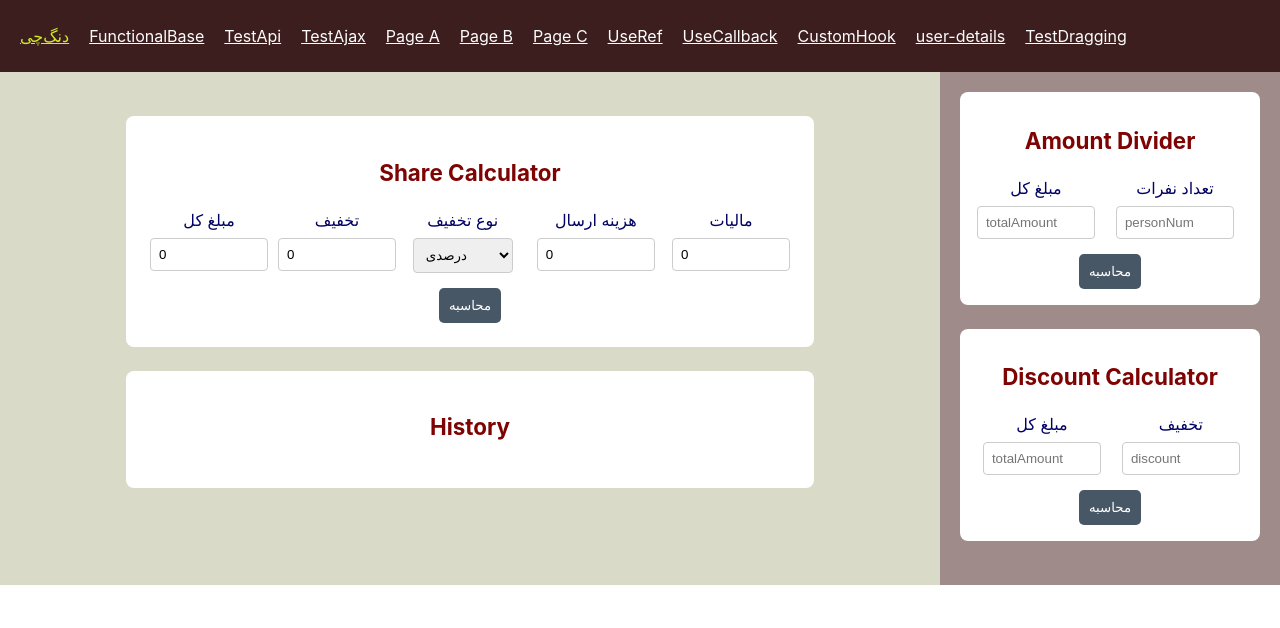
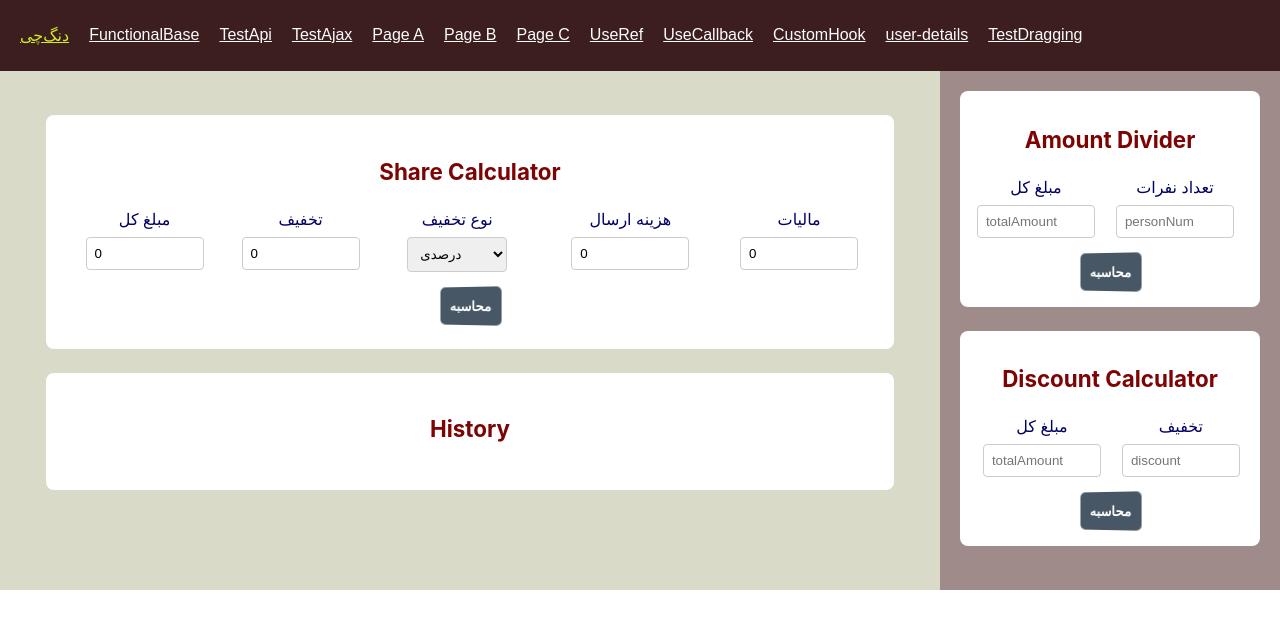
Before and after one commit to danialvfd/welcome-to-reactjs, a React (Create React App) app: page /DongChi in a window 1280 px wide. Shown: the top 628 px of the page. Built offline with nearby package versions, Linux system fonts and the light colour scheme.

Commit message:
fix: calculation problem

```diff
--- a/package.json
+++ b/package.json
@@ -3,6 +3,9 @@
   "version": "0.1.0",
   "private": true,
   "dependencies": {
+    "@dnd-kit/core": "^6.3.1",
+    "@dnd-kit/sortable": "^10.0.0",
+    "@dnd-kit/utilities": "^3.2.2",
     "@hello-pangea/dnd": "^18.0.1",
     "axios": "^1.7.9",
     "cra-template": "1.2.0",
--- a/src/App.js
+++ b/src/App.js
@@ -17,6 +17,7 @@ import DongChi from './pages/DongChi';
 import UserDetails from './pages/UserDetails';
 import './assets/myStyles.css';
 import TestDragging from './pages/TestDragging';
+import { SelectedItemProvider } from './context/SelectedItemContext';
 
 const App = () => {
     const [state, dispatch] = useReducer(reducer, initialState);
@@ -24,6 +25,7 @@ const App = () => {
     return (
         <StateContext.Provider value={{ state, dispatch }}>
             <UserProvider>
+                <SelectedItemProvider>
                     <Router>
                         <Layout>
                             <Routes>
@@ -43,6 +45,7 @@ const App = () => {
                             </Routes>
                         </Layout>
                     </Router>
+                </SelectedItemProvider>
             </UserProvider>
         </StateContext.Provider>
     );
--- a/src/assets/CalculatorStyles.css
+++ b/src/assets/CalculatorStyles.css
@@ -3,7 +3,9 @@
   padding: 1.5rem;
   background-color: white;
   border-radius: 0.5rem;
-  max-width: 40rem;
+  max-width: 50rem;
+  max-height: 30rem;
+  overflow-y: auto;
   margin: 1.5rem auto;
 }
 
@@ -71,6 +73,7 @@ label {
 }
 
 .history-item {
+  position: relative;
   background-color: #ffffff;
   border: 1px solid #e0e0e0;
   border-radius: 6px;
@@ -123,11 +126,13 @@ label {
 /* Drag handle */
 .drag-handle {
   cursor: grab;
-  padding: 8px;
-  background-color: #e9ecef;
-  border-radius: 4px;
+  padding: 2px;
+  border-radius: 0.25rem;
   display: inline-block;
   margin-right: 10px;
+  position: absolute;
+  top: 0.5px;
+  right: 5px;
 }
 
 .history-item:active .drag-handle {
--- a/src/components/CalculationHistory.js
+++ b/src/components/CalculationHistory.js
@@ -1,32 +1,65 @@
 import React from "react";
-import "../assets/CalculatorStyles.css";
+import { useSelectedItem } from "../context/SelectedItemContext";
+import { DndContext } from '@dnd-kit/core';
+import { useSortable, SortableContext, verticalListSortingStrategy } from '@dnd-kit/sortable';
 
 const CalculationHistory = ({ history, updateHistory }) => {
+  const { setSelectedItem } = useSelectedItem();
+
   const handleDelete = (index) => {
     const updatedHistory = history.filter((_, i) => i !== index);
     updateHistory(updatedHistory);
     localStorage.setItem("calculationHistory", JSON.stringify(updatedHistory));
   };
+
   const handleEdit = (item) => {
-    // call context to update selectedItem
+    setSelectedItem(item);
+  };
+
+  const handleDragEnd = (event) => {
+    const { active, over } = event;
+
+    if (active.id !== over.id) {
+      const oldIndex = history.findIndex(item => item.id === active.id);
+      const newIndex = history.findIndex(item => item.id === over.id);
+
+      const updatedHistory = [...history];
+      const [movedItem] = updatedHistory.splice(oldIndex, 1);
+      updatedHistory.splice(newIndex, 0, movedItem);
+
+      updateHistory(updatedHistory);
+      localStorage.setItem("calculationHistory", JSON.stringify(updatedHistory));
+    }
+  };
+
+  const SortableItem = ({ item, index }) => {
+    const { setNodeRef } = useSortable({ id: item.id });
+
+    return (
+      <li ref={setNodeRef} className="history-item">
+        <div className="drag-handle">⬍</div>
+        <div className="history-actions">
+          <strong>{index + 1}- {item.resultContent}</strong>
+          <button onClick={() => handleEdit(item)}>Edit</button>
+          <button onClick={() => handleDelete(index)}>Remove</button>
+        </div>
+      </li>
+    );
   };
 
   return (
+    <DndContext onDragEnd={handleDragEnd}>
+      <SortableContext items={history.map(item => item.id)} strategy={verticalListSortingStrategy}>
         <div className="main-container">
           <h2>History</h2>
           <ul className="history-container">
             {history.map((item, index) => (
-          <li key={index} className="history-item">
-            <div className="history-actions">
-              <strong>{index + 1}- {item.resultContent}</strong>
-              <button>Drag</button>
-              <button onClick={() => handleEdit(item)}>Edit</button>
-              <button onClick={() => handleDelete(index)}>Remove</button>
-            </div>
-          </li>
+              <SortableItem key={item.id} item={item} index={index} />
             ))}
           </ul>
         </div>
+      </SortableContext>
+    </DndContext>
   );
 };
 
--- a/src/components/ShareCalculator.js
+++ b/src/components/ShareCalculator.js
@@ -1,14 +1,14 @@
 import { useState, useEffect } from "react";
-import "../assets/CalculatorStyles.css";
+import { useSelectedItem } from "../context/SelectedItemContext";
 
 const ShareCalculator = ({ updateHistory, selectedItem }) => {
+  const { setSelectedItem } = useSelectedItem();
   const [totalAmount, setTotalAmount] = useState(0);
   const [discount, setDiscount] = useState(0);
   const [discountType, setDiscountType] = useState("percent");
   const [delivery, setDelivery] = useState(0);
   const [tax, setTax] = useState(0);
   const [finalAmount, setFinalAmount] = useState(null);
-  const [discountAmount, setDiscountAmount] = useState(0);
   const [resultContent, setResultContent] = useState();
 
   useEffect(() => {
@@ -26,42 +26,46 @@ const ShareCalculator = ({ updateHistory, selectedItem }) => {
     let amount = parseFloat(totalAmount) || 0;
     let deliveryCost = parseFloat(delivery) || 0;
     let taxValue = parseFloat(tax) || 0;
-    let calculatedDiscount = parseFloat(discountAmount) || 0;
+    let calculatedDiscount = 0;
 
     if (discountType === "percent") {
       calculatedDiscount = amount * (parseFloat(discount) / 100);
     } else if (discountType === "amount") {
       calculatedDiscount = parseFloat(discount) || 0;
     }
-    setDiscountAmount(calculatedDiscount);
 
     let finalPrice = (amount - calculatedDiscount) + deliveryCost + (amount * (taxValue / 100));
     const finalAmountValue = finalPrice.toFixed(2);
-    setFinalAmount(finalAmountValue);
+    const newResultContent = `${amount} - ${calculatedDiscount.toFixed(2)} + ${deliveryCost} + (${amount} * ${taxValue} / 100) = ${finalAmountValue}`;
 
-    setResultContent(`${amount} - ${calculatedDiscount.toFixed(2)} + ${deliveryCost} + (${amount} * ${taxValue} / 100) = ${finalAmountValue}`);
-
-    // todo if selectedItem is not null then call hook remove(selectedItem.id)
+    setResultContent(newResultContent);
 
     const newHistoryItem = {
-      //id: 0, todo
+      id: selectedItem ? selectedItem.id : Date.now(),
       totalAmount,
       discount,
       discountType,
       delivery,
       tax,
       finalAmount: finalAmountValue,
-      resultContent: resultContent
+      resultContent: newResultContent
     };
 
     const savedHistory = JSON.parse(localStorage.getItem("calculationHistory")) || [];
-    // todo update submitted ids in savedHistory. add each item + 1.
-    const updatedHistory = [newHistoryItem, ...savedHistory];
+    let updatedHistory;
+
+    if (selectedItem) {
+      updatedHistory = savedHistory.filter(item => item.id !== selectedItem.id);
+      updatedHistory = [newHistoryItem, ...updatedHistory];
+    } else {
+      updatedHistory = [newHistoryItem, ...savedHistory];
+    }
 
     localStorage.setItem("calculationHistory", JSON.stringify(updatedHistory));
 
+    updateHistory(updatedHistory);
 
-    updateHistory(updatedHistory);
+    setSelectedItem(null);
     setTotalAmount(0);
     setDiscount(0);
     setDiscountType("percent");
@@ -112,10 +116,15 @@ const ShareCalculator = ({ updateHistory, selectedItem }) => {
             type="number"
             placeholder="tax"
             value={tax}
-            onChange={(e) => setTax(e.target.value)} />
+            min="1"
+            max="100"
+            onChange={(e) => setTax(Math.min(100, Math.max(1, e.target.value)))} // مقدار tax باید بین 1 و 100 باشد
+          />
         </div>
       </div>
+
       <button onClick={handleCalculate}>محاسبه</button>
+
       {finalAmount !== null && (
         <p className="final-amount">
           Result: {resultContent}
--- /dev/null
+++ b/src/context/SelectedItemContext.js
@@ -0,0 +1,20 @@
+import React, { createContext, useState, useContext } from 'react';
+
+const SelectedItemContext = createContext();
+
+const SelectedItemProvider = ({ children }) => {
+  const [selectedItem, setSelectedItem] = useState(null);
+
+  return (
+    <SelectedItemContext.Provider value={{ selectedItem, setSelectedItem }}>
+      {children}
+    </SelectedItemContext.Provider>
+  );
+};
+
+const useSelectedItem = () => {
+  const context = useContext(SelectedItemContext);
+  return context;
+};
+
+export { SelectedItemProvider, useSelectedItem };
--- a/src/index.css
+++ b/src/index.css
@@ -12,11 +12,11 @@ code {
     monospace;
 }
 
-/* styles.css */
 .navbar {
   background-color: #3d1e1e;
   padding: 10px;
   text-align: center;
+  font-family: fantasy;
 }
 
 .navbar ul {
@@ -39,3 +39,32 @@ code {
 .DongChiNavbar {
   color: #ceec29 !important;
 }
+
+button {
+
+  background:
+    linear-gradient(90deg, #0000 33%, #fff5, #0000 67%) var(--_p, 100%)/300% no-repeat,
+    #E97F02;
+  /* background color */
+  transform: perspective(10rem) rotateY(calc(10deg*var(--_i, -1)));
+  text-shadow:
+    calc(var(--_i, -1)* 0.08em) -.01em 0 var(--c),
+    calc(var(--_i, -1)*-0.08em) .01em 2px #0004;
+  outline-offset: .1em;
+  transition: 0.3s;
+  font-family: system-ui, sans-serif;
+  font-weight: bold;
+}
+
+button:hover,
+button:focus-visible {
+  --_p: 0%;
+  --_i: 1;
+}
+
+button:active {
+  text-shadow: none;
+  color: var(--c);
+  box-shadow: inset 0 0 9e9q #0005;
+  transition: 2s;
+}
--- a/src/pages/DongChi.js
+++ b/src/pages/DongChi.js
@@ -4,10 +4,11 @@ import AmountDivider from '../components/AmountDivider';
 import DiscountCalculator from '../components/DiscountCalculator';
 import ShareCalculator from '../components/ShareCalculator';
 import CalculationHistory from '../components/CalculationHistory';
+import { useSelectedItem } from '../context/SelectedItemContext';
 
 function DongChi() {
   const [history, setHistory] = useState([]);
-  const [selectedItem, setSelectedItem] = useState(null);
+  const { selectedItem, setSelectedItem } = useSelectedItem();
 
   useEffect(() => {
     const savedHistory = JSON.parse(localStorage.getItem("calculationHistory")) || [];
@@ -32,6 +33,7 @@ function DongChi() {
           <ShareCalculator
             updateHistory={updateHistory}
             selectedItem={selectedItem}
+            setSelectedItem={setSelectedItem}
           />
           <CalculationHistory
             history={history}
```
Also changed, not shown: 1 other file (tests, documents, lock files or other folders). Lines whose indentation alone changed are shown as unchanged.
